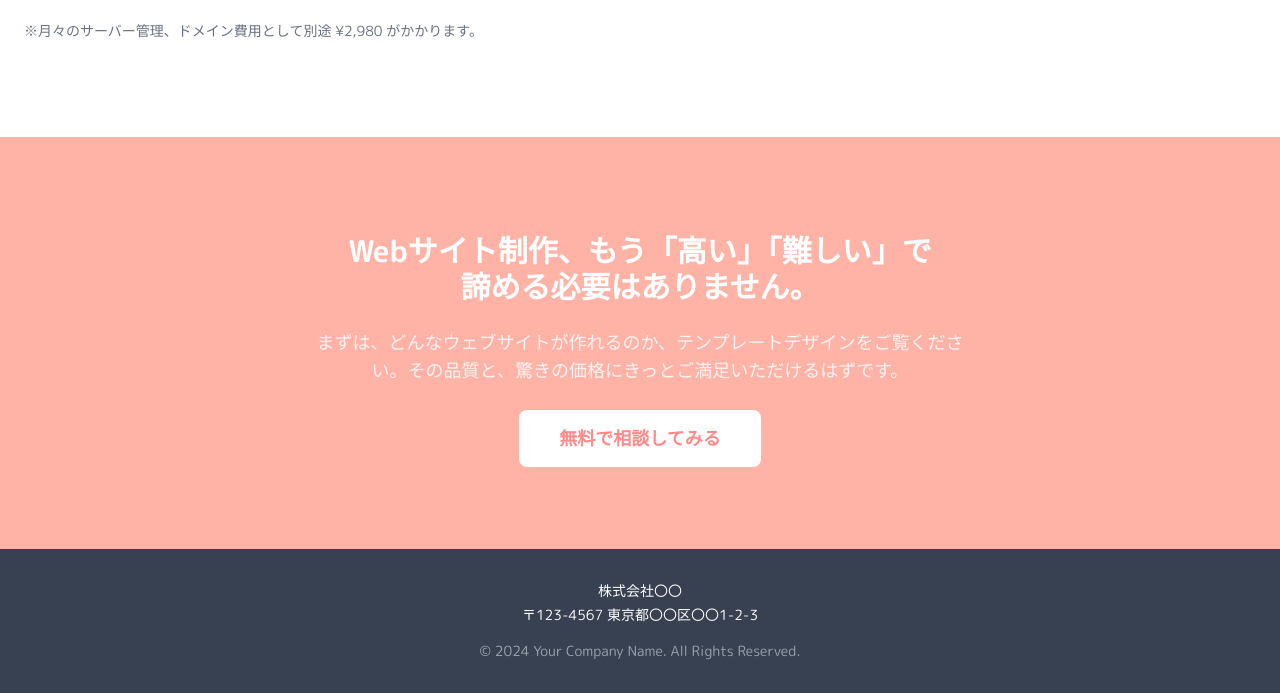
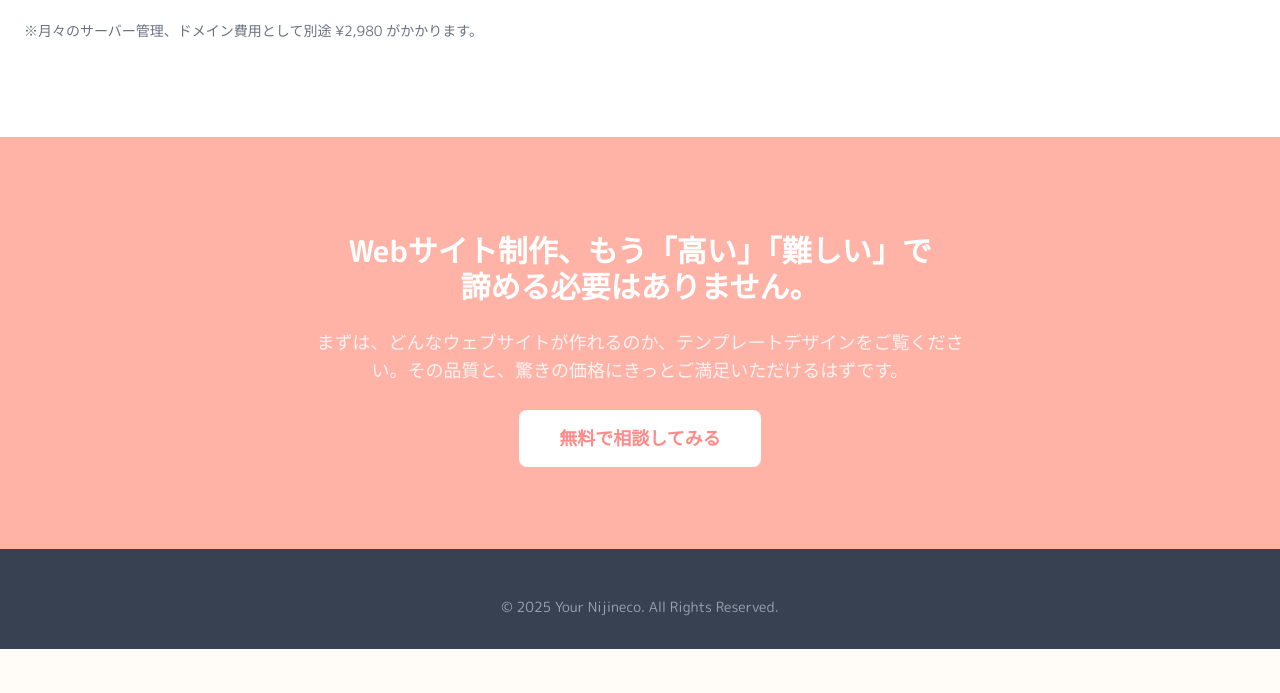
Before and after one commit to Mitz428/sales_kaigo, a plain HTML site: page index.html in a window 1280 px wide. Shown: the part 4542-5235 px from the top of the page. After the commit the page ends 5191 px from the top, so only its background shows below. Drawn offline with nearby package versions, Linux system fonts and the light colour scheme.

Commit message:
Update index.html

```diff
--- a/index.html
+++ b/index.html
@@ -398,9 +398,7 @@
 
   <footer class="bg-gray-700 text-white py-8">
     <div class="container mx-auto px-6 text-center text-sm">
-      <p>株式会社〇〇</p>
-      <p class="mt-1">〒123-4567 東京都〇〇区〇〇1-2-3</p>
-      <p class="mt-4 text-gray-400">&copy; 2024 Your Company Name. All Rights Reserved.</p>
+      <p class="mt-4 text-gray-400">&copy; 2025 Your Nijineco. All Rights Reserved.</p>
     </div>
   </footer>
 
```
